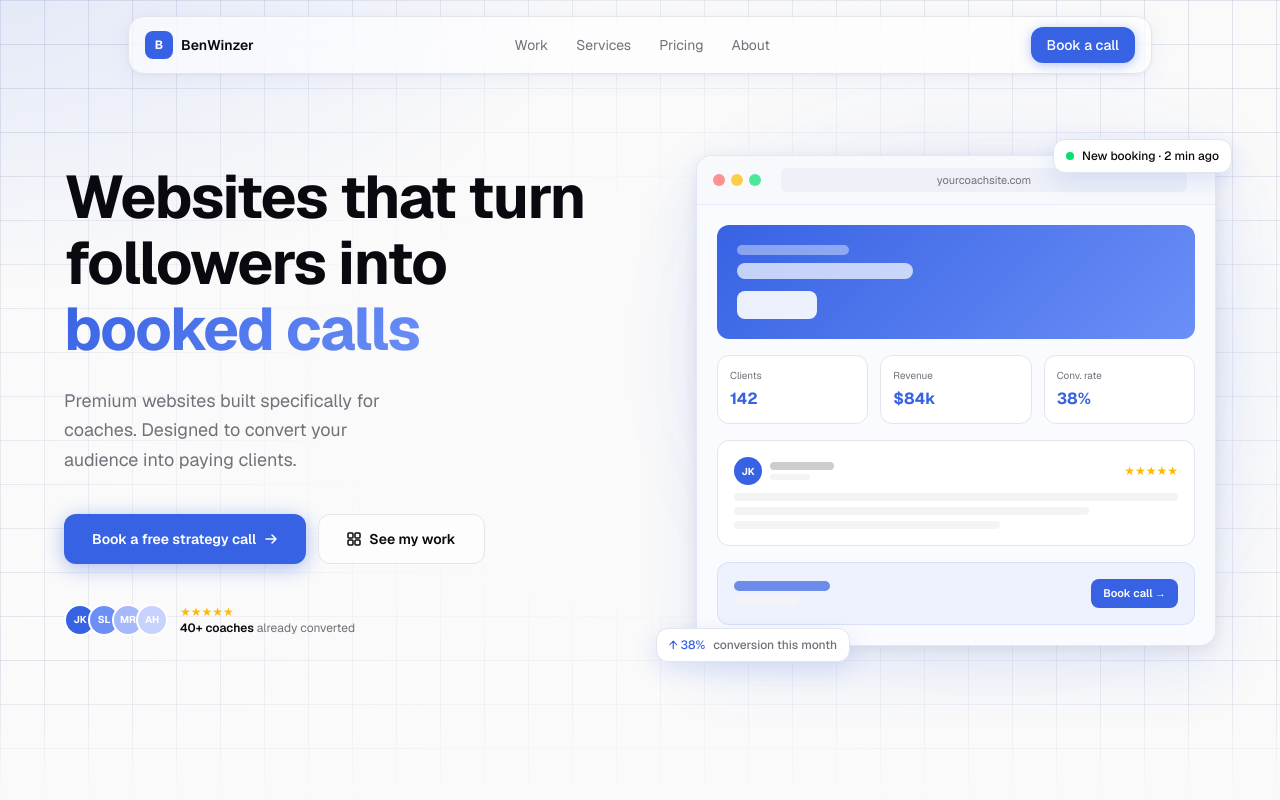
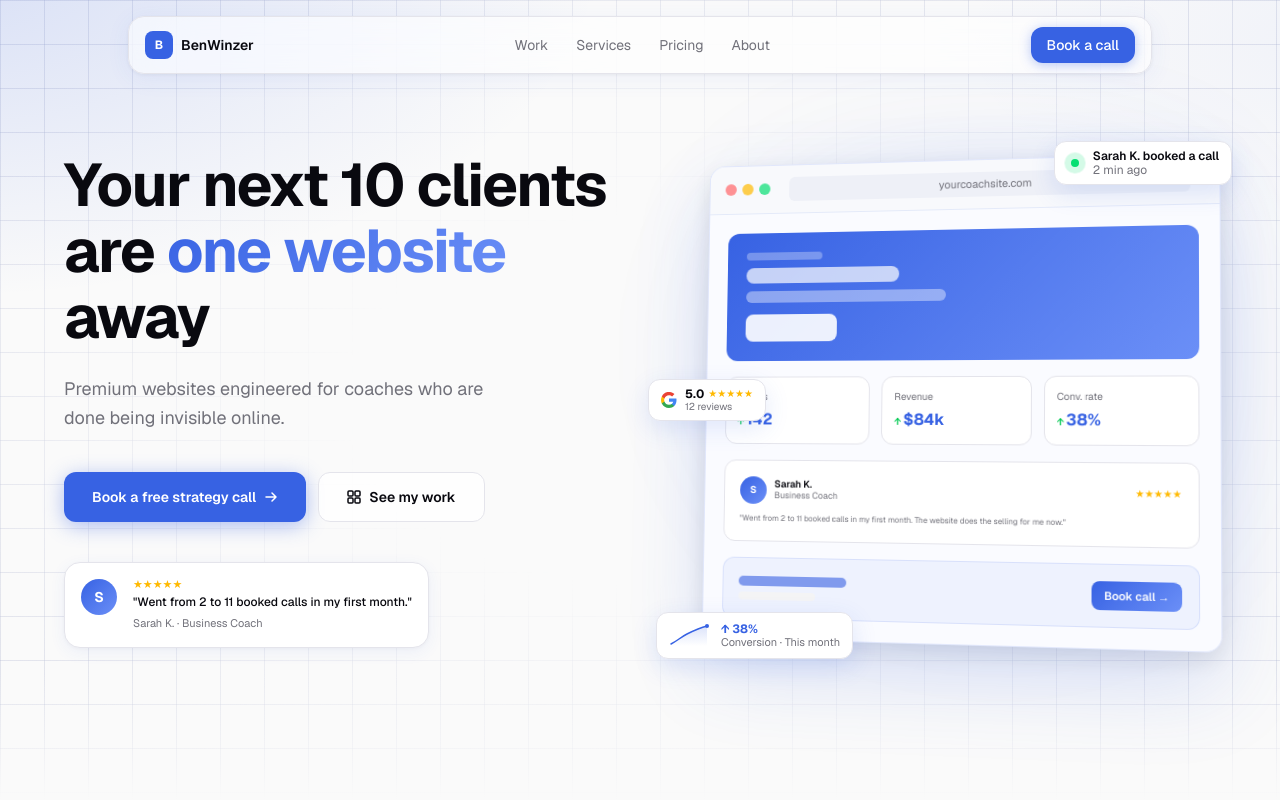
Before and after one commit to qpxv/websites, a Next.js app: page / in a window 1280 px wide. Shown: the top 800 px of the page. Built offline with nearby package versions, Linux system fonts and the light colour scheme.

Commit message:
feat: new hero

```diff
--- a/app/components/home/HeroSection.tsx
+++ b/app/components/home/HeroSection.tsx
@@ -23,7 +23,7 @@ export default function HeroSection() {
       <div
         className="absolute inset-0 pointer-events-none"
         style={{
-          background: "radial-gradient(ellipse 80% 65% at -5% -5%, rgba(55, 98, 227, 0.13) 0%, transparent 65%)",
+          background: "radial-gradient(ellipse 80% 65% at -5% -5%, rgba(55, 98, 227, 0.18) 0%, transparent 65%), radial-gradient(ellipse 50% 40% at 105% 5%, rgba(55, 98, 227, 0.05) 0%, transparent 60%)",
         }}
       />
 
--- a/app/components/home/hero/BrowserContent.tsx
+++ b/app/components/home/hero/BrowserContent.tsx
@@ -1,7 +1,7 @@
 const stats = [
-  { label: "Clients", value: "142" },
-  { label: "Revenue", value: "$84k" },
-  { label: "Conv. rate", value: "38%" },
+  { label: "Clients", value: "142", trend: "↑" },
+  { label: "Revenue", value: "$84k", trend: "↑" },
+  { label: "Conv. rate", value: "38%", trend: "↑" },
 ];
 
 export default function BrowserContent() {
@@ -12,9 +12,10 @@ export default function BrowserContent() {
         className="rounded-xl p-5"
         style={{ background: "linear-gradient(135deg, #3762e3 0%, #6b8ff7 100%)" }}
       >
-        <div className="w-28 h-2.5 rounded-full bg-white/40 mb-2" />
-        <div className="w-44 h-4 rounded-full bg-white/70 mb-3" />
-        <div className="w-20 h-7 rounded-lg bg-white/90" />
+        <div className="w-20 h-2 rounded-full bg-white/30 mb-2" />
+        <div className="w-40 h-4 rounded-full bg-white/70 mb-2" />
+        <div className="w-52 h-3 rounded-full bg-white/40 mb-3" />
+        <div className="w-24 h-7 rounded-lg bg-white/90" />
       </div>
 
       {/* Stats row */}
@@ -27,49 +28,48 @@ export default function BrowserContent() {
           >
             <span className="text-[10px] text-muted-text mb-1">{stat.label}</span>
             <span className="text-base font-bold" style={{ color: "var(--blue)" }}>
+              <span className="text-[10px] text-green-500 font-semibold mr-0.5">{stat.trend}</span>
               {stat.value}
             </span>
           </div>
         ))}
       </div>
 
-      {/* Testimonial card */}
+      {/* Testimonial card — real text, not skeleton */}
       <div
         className="rounded-xl p-4"
         style={{ background: "#fff", border: "1px solid var(--border)" }}
       >
         <div className="flex items-center gap-2 mb-2">
           <div
-            className="w-7 h-7 rounded-full flex items-center justify-center text-white text-[10px] font-bold"
-            style={{ background: "var(--blue)" }}
+            className="w-7 h-7 rounded-full flex items-center justify-center text-white text-[10px] font-bold shrink-0"
+            style={{ background: "linear-gradient(135deg, var(--blue) 0%, #6b8ff7 100%)" }}
           >
-            JK
+            S
           </div>
           <div>
-            <div className="w-16 h-2 rounded-full bg-foreground/20" />
-            <div className="w-10 h-1.5 rounded-full bg-muted mt-1" />
+            <p className="text-[10px] font-semibold text-foreground leading-none">Sarah K.</p>
+            <p className="text-[9px] text-muted-text leading-none mt-0.5">Business Coach</p>
           </div>
-          <div className="ml-auto text-amber-400 text-xs">★★★★★</div>
+          <div className="ml-auto text-amber-400 text-[10px]">★★★★★</div>
         </div>
-        <div className="space-y-1.5">
-          <div className="w-full h-2 rounded-full bg-muted" />
-          <div className="w-4/5 h-2 rounded-full bg-muted" />
-          <div className="w-3/5 h-2 rounded-full bg-muted" />
-        </div>
+        <p className="text-[8px] text-muted-text leading-relaxed">
+          "Went from 2 to 11 booked calls in my first month. The website does the selling for me now."
+        </p>
       </div>
 
       {/* CTA bar */}
       <div
         className="rounded-xl p-4 flex items-center justify-between"
-        style={{ background: "rgba(55, 98, 227, 0.06)", border: "1px solid rgba(55, 98, 227, 0.12)" }}
+        style={{ background: "rgba(55,98,227,0.06)", border: "1px solid rgba(55,98,227,0.12)" }}
       >
         <div>
-          <div className="w-24 h-2.5 rounded-full mb-1.5" style={{ background: "var(--blue)", opacity: 0.7 }} />
-          <div className="w-16 h-2 rounded-full bg-muted" />
+          <div className="w-28 h-2.5 rounded-full mb-1.5" style={{ background: "var(--blue)", opacity: 0.6 }} />
+          <div className="w-20 h-2 rounded-full bg-muted" />
         </div>
         <div
           className="px-3 py-1.5 rounded-lg text-[11px] font-semibold text-white"
-          style={{ background: "var(--blue)" }}
+          style={{ background: "linear-gradient(135deg, #3762e3 0%, #6b8ff7 100%)" }}
         >
           Book call →
         </div>
--- a/app/components/home/hero/BrowserWindow.tsx
+++ b/app/components/home/hero/BrowserWindow.tsx
@@ -7,8 +7,9 @@ export default function BrowserWindow() {
       className="relative w-full max-w-[520px] rounded-2xl overflow-hidden"
       style={{
         border: "1px solid rgba(55, 98, 227, 0.15)",
-        boxShadow: "0 24px 64px rgba(55, 98, 227, 0.12), 0 4px 16px rgba(0,0,0,0.08)",
+        boxShadow: "0 32px 80px rgba(55,98,227,0.18), 0 8px 24px rgba(0,0,0,0.10)",
         background: "#fff",
+        transform: "perspective(1200px) rotateY(-8deg) rotateX(3deg)",
       }}
     >
       <BrowserChrome />
--- a/app/components/home/hero/FloatingBookingBadge.tsx
+++ b/app/components/home/hero/FloatingBookingBadge.tsx
@@ -1,15 +1,22 @@
 export default function FloatingBookingBadge() {
   return (
     <div
-      className="absolute -top-4 -right-4 flex items-center gap-2 px-3 py-2 rounded-xl text-xs font-medium"
+      className="absolute -top-4 -right-4 flex items-center gap-2.5 px-3 py-2 rounded-xl text-xs font-medium"
       style={{
         background: "#fff",
         border: "1px solid var(--border)",
-        boxShadow: "0 8px 24px rgba(55, 98, 227, 0.15)",
+        boxShadow: "0 8px 24px rgba(55,98,227,0.15)",
       }}
     >
-      <span className="w-2 h-2 rounded-full bg-green-400 animate-pulse" />
-      New booking · 2 min ago
+      {/* Pulse dot with ring */}
+      <div className="relative flex items-center justify-center w-4 h-4 shrink-0">
+        <span className="absolute w-4 h-4 rounded-full bg-green-400/25 animate-ping" />
+        <span className="w-2 h-2 rounded-full bg-green-400" />
+      </div>
+      <div>
+        <p className="text-foreground font-semibold leading-none mb-0.5">Sarah K. booked a call</p>
+        <p className="text-muted-text font-normal leading-none">2 min ago</p>
+      </div>
     </div>
   );
 }
--- a/app/components/home/hero/FloatingMetricBadge.tsx
+++ b/app/components/home/hero/FloatingMetricBadge.tsx
@@ -1,15 +1,41 @@
 export default function FloatingMetricBadge() {
   return (
     <div
-      className="absolute -bottom-4 -left-4 flex items-center gap-2 px-3 py-2 rounded-xl text-xs font-medium"
+      className="absolute -bottom-4 -left-4 flex items-center gap-3 px-3 py-2.5 rounded-xl"
       style={{
         background: "#fff",
         border: "1px solid var(--border)",
-        boxShadow: "0 8px 24px rgba(55, 98, 227, 0.15)",
+        boxShadow: "0 8px 24px rgba(55,98,227,0.15)",
       }}
     >
-      <span style={{ color: "var(--blue)" }}>↑ 38%</span>
-      <span className="text-muted-text">conversion this month</span>
+      {/* Mini sparkline */}
+      <svg width="40" height="24" viewBox="0 0 40 24" fill="none" aria-hidden="true">
+        <defs>
+          <linearGradient id="metric-spark-fill" x1="0" y1="0" x2="0" y2="1">
+            <stop offset="0%" stopColor="#3762e3" stopOpacity="0.18" />
+            <stop offset="100%" stopColor="#3762e3" stopOpacity="0" />
+          </linearGradient>
+        </defs>
+        <path
+          d="M2 20 C8 17 12 13 18 10 C24 7 30 4 38 2 L38 22 L2 22 Z"
+          fill="url(#metric-spark-fill)"
+        />
+        <path
+          d="M2 20 C8 17 12 13 18 10 C24 7 30 4 38 2"
+          stroke="#3762e3"
+          strokeWidth="1.5"
+          strokeLinecap="round"
+        />
+        <circle cx="38" cy="2" r="2" fill="#3762e3" />
+      </svg>
+
+      {/* Stat */}
+      <div>
+        <p className="text-xs font-bold leading-none mb-0.5" style={{ color: "var(--blue)" }}>
+          ↑ 38%
+        </p>
+        <p className="text-[11px] text-muted-text leading-none">Conversion · This month</p>
+      </div>
     </div>
   );
 }
--- /dev/null
+++ b/app/components/home/hero/FloatingTestimonialBadge.tsx
@@ -0,0 +1,29 @@
+export default function FloatingTestimonialBadge() {
+  return (
+    <div
+      className="absolute top-1/2 -translate-y-1/2 -left-6 hidden lg:flex items-center gap-2 px-3 py-2 rounded-xl"
+      style={{
+        background: "#fff",
+        border: "1px solid var(--border)",
+        boxShadow: "0 8px 24px rgba(55,98,227,0.13)",
+      }}
+    >
+      {/* Google G */}
+      <svg width="16" height="16" viewBox="0 0 16 16" fill="none" aria-hidden="true">
+        <path d="M15.5 8.18c0-.57-.05-1.12-.14-1.64H8v3.1h4.2a3.6 3.6 0 01-1.56 2.37v1.97h2.52c1.47-1.36 2.34-3.36 2.34-5.8z" fill="#4285F4"/>
+        <path d="M8 16c2.16 0 3.97-.72 5.29-1.94l-2.52-1.97c-.71.48-1.63.76-2.77.76-2.13 0-3.93-1.44-4.57-3.37H.83v2.03A8 8 0 008 16z" fill="#34A853"/>
+        <path d="M3.43 9.48A4.8 4.8 0 013.18 8c0-.51.09-1.01.25-1.48V4.49H.83A8 8 0 000 8c0 1.29.31 2.51.83 3.6l2.6-2.12z" fill="#FBBC05"/>
+        <path d="M8 3.18c1.2 0 2.27.41 3.12 1.22l2.34-2.34A8 8 0 00.83 4.5l2.6 2.02C4.07 4.62 5.87 3.18 8 3.18z" fill="#EA4335"/>
+      </svg>
+
+      {/* Rating */}
+      <div>
+        <div className="flex items-center gap-1">
+          <span className="text-xs font-bold text-foreground leading-none">5.0</span>
+          <span className="text-amber-400 text-[10px] leading-none">★★★★★</span>
+        </div>
+        <p className="text-[10px] text-muted-text leading-none mt-0.5">12 reviews</p>
+      </div>
+    </div>
+  );
+}
--- a/app/components/home/hero/HeroHeading.tsx
+++ b/app/components/home/hero/HeroHeading.tsx
@@ -1,7 +1,7 @@
 export default function HeroHeading() {
   return (
     <h1 className="text-4xl sm:text-5xl xl:text-6xl font-bold text-foreground leading-[1.1] tracking-tight mb-6">
-      Websites that turn followers into{" "}
+      Your next 10 clients are{" "}
       <span
         style={{
           background: "linear-gradient(135deg, var(--blue) 0%, #6b8ff7 100%)",
@@ -10,8 +10,9 @@ export default function HeroHeading() {
           backgroundClip: "text",
         }}
       >
-        booked calls
-      </span>
+        one website
+      </span>{" "}
+      away
     </h1>
   );
 }
--- a/app/components/home/hero/HeroImage.tsx
+++ b/app/components/home/hero/HeroImage.tsx
@@ -1,17 +1,19 @@
 import BrowserWindow from "./BrowserWindow";
 import FloatingBookingBadge from "./FloatingBookingBadge";
 import FloatingMetricBadge from "./FloatingMetricBadge";
+import FloatingTestimonialBadge from "./FloatingTestimonialBadge";
 
 export default function HeroImage() {
   return (
     <div className="relative flex justify-center lg:justify-end">
       <div
-        className="absolute inset-0 rounded-3xl blur-3xl opacity-20 pointer-events-none"
+        className="absolute inset-0 rounded-3xl blur-3xl opacity-25 pointer-events-none"
         style={{ background: "radial-gradient(ellipse at 60% 40%, var(--blue) 0%, transparent 70%)" }}
       />
       <BrowserWindow />
       <FloatingBookingBadge />
       <FloatingMetricBadge />
+      <FloatingTestimonialBadge />
     </div>
   );
 }
--- a/app/components/home/hero/HeroSocialProof.tsx
+++ b/app/components/home/hero/HeroSocialProof.tsx
@@ -1,29 +1,30 @@
-const avatars = [
-  { initials: "JK", color: "#3762e3" },
-  { initials: "SL", color: "#6b8ff7" },
-  { initials: "MR", color: "#a5b8fa" },
-  { initials: "AH", color: "#c7d3fc" },
-];
-
 export default function HeroSocialProof() {
   return (
-    <div className="flex items-center gap-3 mt-10">
-      <div className="flex -space-x-2">
-        {avatars.map((avatar, i) => (
-          <div
-            key={i}
-            className="w-8 h-8 rounded-full border-2 border-white flex items-center justify-center text-white text-[10px] font-bold"
-            style={{ background: avatar.color }}
-          >
-            {avatar.initials}
-          </div>
-        ))}
+    <div
+      className="flex items-start gap-4 mt-10 p-4 rounded-2xl max-w-sm"
+      style={{
+        background: "#fff",
+        border: "1px solid var(--border)",
+        boxShadow: "0 4px 16px rgba(55,98,227,0.07), 0 1px 4px rgba(0,0,0,0.04)",
+      }}
+    >
+      {/* Avatar */}
+      <div
+        className="w-9 h-9 rounded-full flex items-center justify-center text-white text-sm font-bold shrink-0"
+        style={{ background: "linear-gradient(135deg, var(--blue) 0%, #6b8ff7 100%)" }}
+      >
+        S
       </div>
-      <div>
-        <div className="flex items-center gap-0.5 text-amber-400 text-xs">★★★★★</div>
-        <p className="text-xs text-muted-text">
-          <span className="font-semibold text-foreground">40+ coaches</span> already converted
+
+      {/* Content */}
+      <div className="flex flex-col gap-1">
+        <div className="flex items-center gap-1 text-amber-400 text-[11px] leading-none">
+          ★★★★★
+        </div>
+        <p className="text-xs text-foreground font-medium leading-snug">
+          "Went from 2 to 11 booked calls in my first month."
         </p>
+        <span className="text-[11px] text-muted-text">Sarah K. · Business Coach</span>
       </div>
     </div>
   );
--- a/app/components/home/hero/HeroText.tsx
+++ b/app/components/home/hero/HeroText.tsx
@@ -7,8 +7,7 @@ export default function HeroText() {
     <div className="relative z-10 flex flex-col items-start">
       <HeroHeading />
       <p className="text-base sm:text-lg text-muted-text leading-relaxed mb-10 max-w-md">
-        Premium websites built specifically for <br />coaches. Designed to convert your <br /> audience
-         into paying clients.
+        Premium websites engineered for coaches who are done being invisible online.
       </p>
       <HeroCTAButtons />
       <HeroSocialProof />
```
